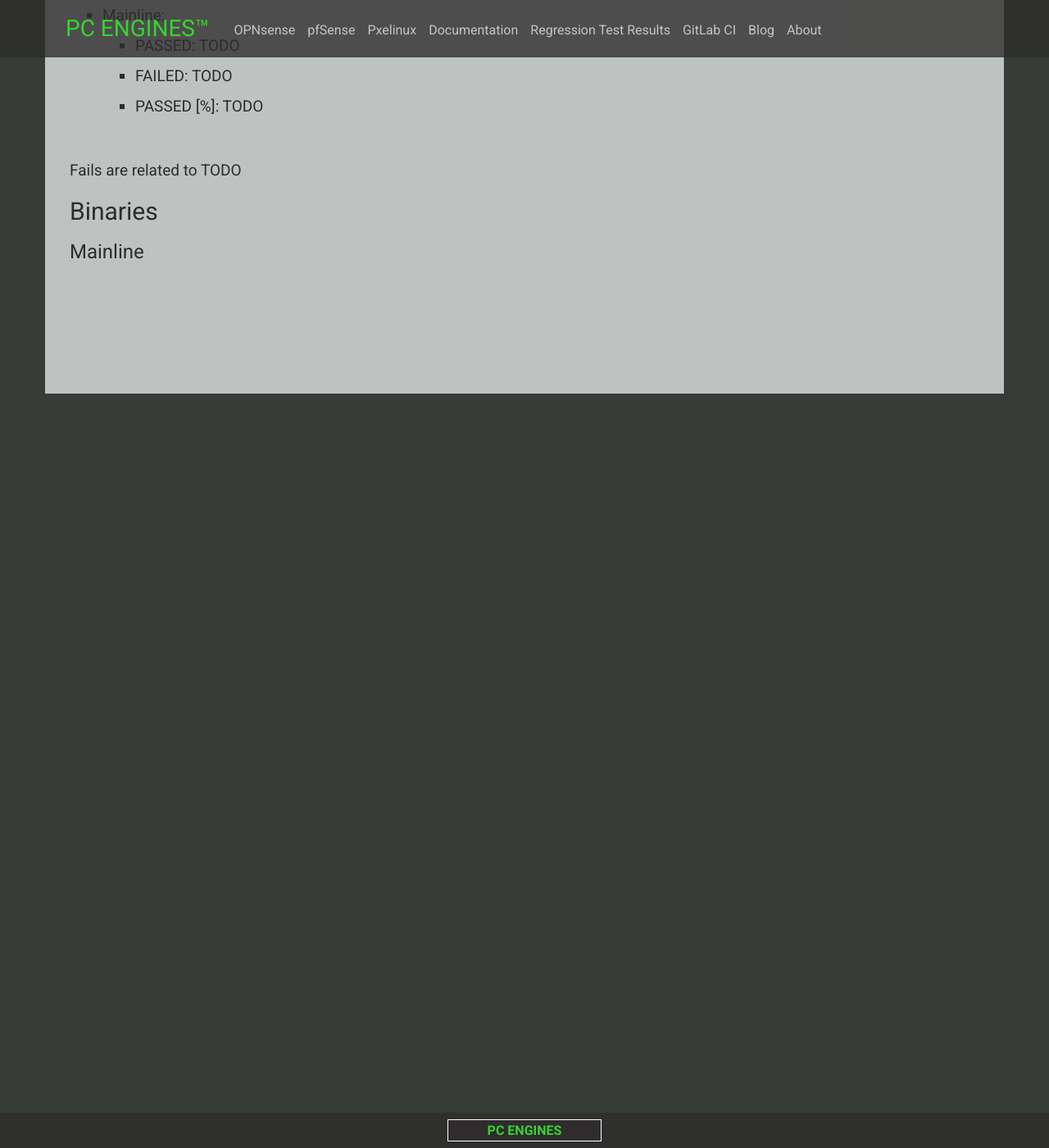
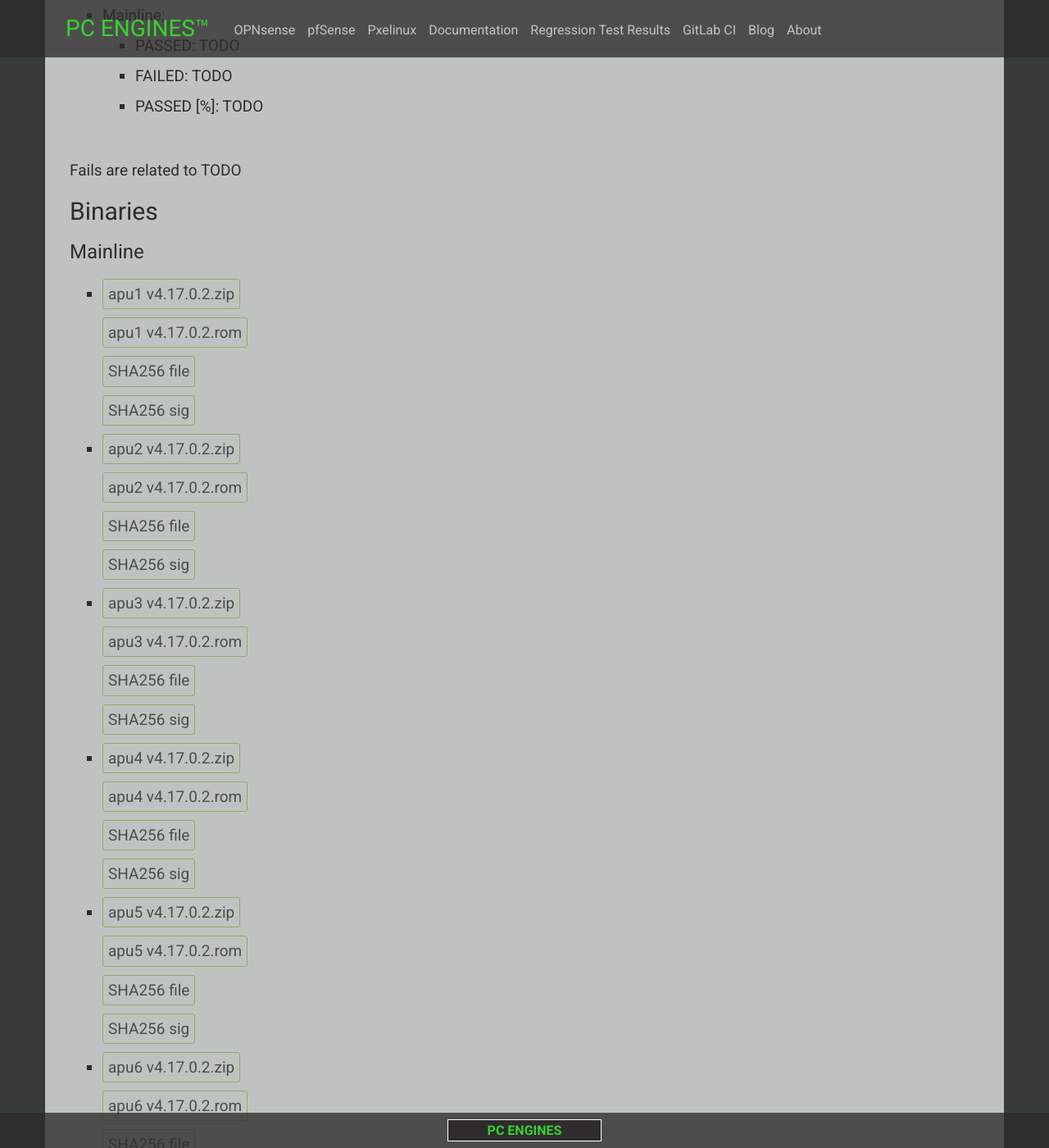
Before and after one commit to pcengines/pcengines.github.io, a Jekyll site: the page built from _posts/2022-07-29-PC-Engines-Firmware-v4-17-0-2.md, in a window 1280 px wide and 1400 px high, scrolled down 2691 px. Shown: the whole window at 82% size. Built offline with Jekyll 4.4.1, drawn with Linux system fonts in a browser that asks for light colours; nearby versions of some CDN libraries; some web fonts are replaced; some of the changed text lies outside the part shown.

Commit message:
_posts/2022-07-29-PC-Engines-Firmware-v4-17-0-2.md: Add fill some ramaining values and links

```diff
--- a/_posts/2022-07-29-PC-Engines-Firmware-v4-17-0-2.md
+++ b/_posts/2022-07-29-PC-Engines-Firmware-v4-17-0-2.md
@@ -1,10 +1,10 @@
 ---
 layout: post
-title:  "PC Engines apu coreboot Open Source Firmware v4.9.0.8"
-date:   2019-08-10
+title:  "PC Engines apu coreboot Open Source Firmware v4.17.0.2"
+date:   2022-07-29
 categories: Firmware
 ---
-# PC Engines apu coreboot Open Source Firmware v4.9.0.8
+# PC Engines apu coreboot Open Source Firmware v4.17.0.2
 
 ## Key changes
 
@@ -55,3 +55,61 @@
 ## Binaries
 
 ### Mainline
+
+* [apu1 v4.17.0.2.zip](https://3mdeb.com/open-source-firmware/pcengines/apu1/apu1_v4.17.0.2.zip)
+
+  [apu1 v4.17.0.2.rom](https://3mdeb.com/open-source-firmware/pcengines/apu1/apu1_v4.17.0.2.rom)
+
+  [SHA256 file](https://3mdeb.com/open-source-firmware/pcengines/apu1/apu1_v4.17.0.2.SHA256)
+
+  [SHA256 sig](https://3mdeb.com/open-source-firmware/pcengines/apu1/apu1_v4.17.0.2.SHA256.sig)
+
+* [apu2 v4.17.0.2.zip](https://3mdeb.com/open-source-firmware/pcengines/apu2/apu2_v4.17.0.2.zip)
+
+  [apu2 v4.17.0.2.rom](https://3mdeb.com/open-source-firmware/pcengines/apu2/apu2_v4.17.0.2.rom)
+
+  [SHA256 file](https://3mdeb.com/open-source-firmware/pcengines/apu2/apu2_v4.17.0.2.SHA256)
+
+  [SHA256 sig](https://3mdeb.com/open-source-firmware/pcengines/apu2/apu2_v4.17.0.2.SHA256.sig)
+
+* [apu3 v4.17.0.2.zip](https://3mdeb.com/open-source-firmware/pcengines/apu3/apu3_v4.17.0.2.zip)
+
+  [apu3 v4.17.0.2.rom](https://3mdeb.com/open-source-firmware/pcengines/apu3/apu3_v4.17.0.2.rom)
+
+  [SHA256 file](https://3mdeb.com/open-source-firmware/pcengines/apu3/apu3_v4.17.0.2.SHA256)
+
+  [SHA256 sig](https://3mdeb.com/open-source-firmware/pcengines/apu3/apu3_v4.17.0.2.SHA256.sig)
+
+* [apu4 v4.17.0.2.zip](https://3mdeb.com/open-source-firmware/pcengines/apu4/apu4_v4.17.0.2.zip)
+
+  [apu4 v4.17.0.2.rom](https://3mdeb.com/open-source-firmware/pcengines/apu4/apu4_v4.17.0.2.rom)
+
+  [SHA256 file](https://3mdeb.com/open-source-firmware/pcengines/apu4/apu4_v4.17.0.2.SHA256)
+
+  [SHA256 sig](https://3mdeb.com/open-source-firmware/pcengines/apu4/apu4_v4.17.0.2.SHA256.sig)
+
+* [apu5 v4.17.0.2.zip](https://3mdeb.com/open-source-firmware/pcengines/apu5/apu5_v4.17.0.2.zip)
+
+  [apu5 v4.17.0.2.rom](https://3mdeb.com/open-source-firmware/pcengines/apu5/apu5_v4.17.0.2.rom)
+
+  [SHA256 file](https://3mdeb.com/open-source-firmware/pcengines/apu5/apu5_v4.17.0.2.SHA256)
+
+  [SHA256 sig](https://3mdeb.com/open-source-firmware/pcengines/apu5/apu5_v4.17.0.2.SHA256.sig)
+
+* [apu6 v4.17.0.2.zip](https://3mdeb.com/open-source-firmware/pcengines/apu6/apu6_v4.17.0.2.zip)
+
+  [apu6 v4.17.0.2.rom](https://3mdeb.com/open-source-firmware/pcengines/apu6/apu6_v4.17.0.2.rom)
+
+  [SHA256 file](https://3mdeb.com/open-source-firmware/pcengines/apu6/apu6_v4.17.0.2.SHA256)
+
+  [SHA256 sig](https://3mdeb.com/open-source-firmware/pcengines/apu6/apu6_v4.17.0.2.SHA256.sig)
+
+* [apu7 v4.17.0.2.zip](https://3mdeb.com/open-source-firmware/pcengines/apu7/apu7_v4.17.0.2.zip)
+
+  [apu7 v4.17.0.2.rom](https://3mdeb.com/open-source-firmware/pcengines/apu7/apu7_v4.17.0.2.rom)
+
+  [SHA256 file](https://3mdeb.com/open-source-firmware/pcengines/apu7/apu7_v4.17.0.2.SHA256)
+
+  [SHA256 sig](https://3mdeb.com/open-source-firmware/pcengines/apu7/apu7_v4.17.0.2.SHA256.sig)
+
+See how to verify the signatures on [asciinema](https://asciinema.org/a/504899)
```
